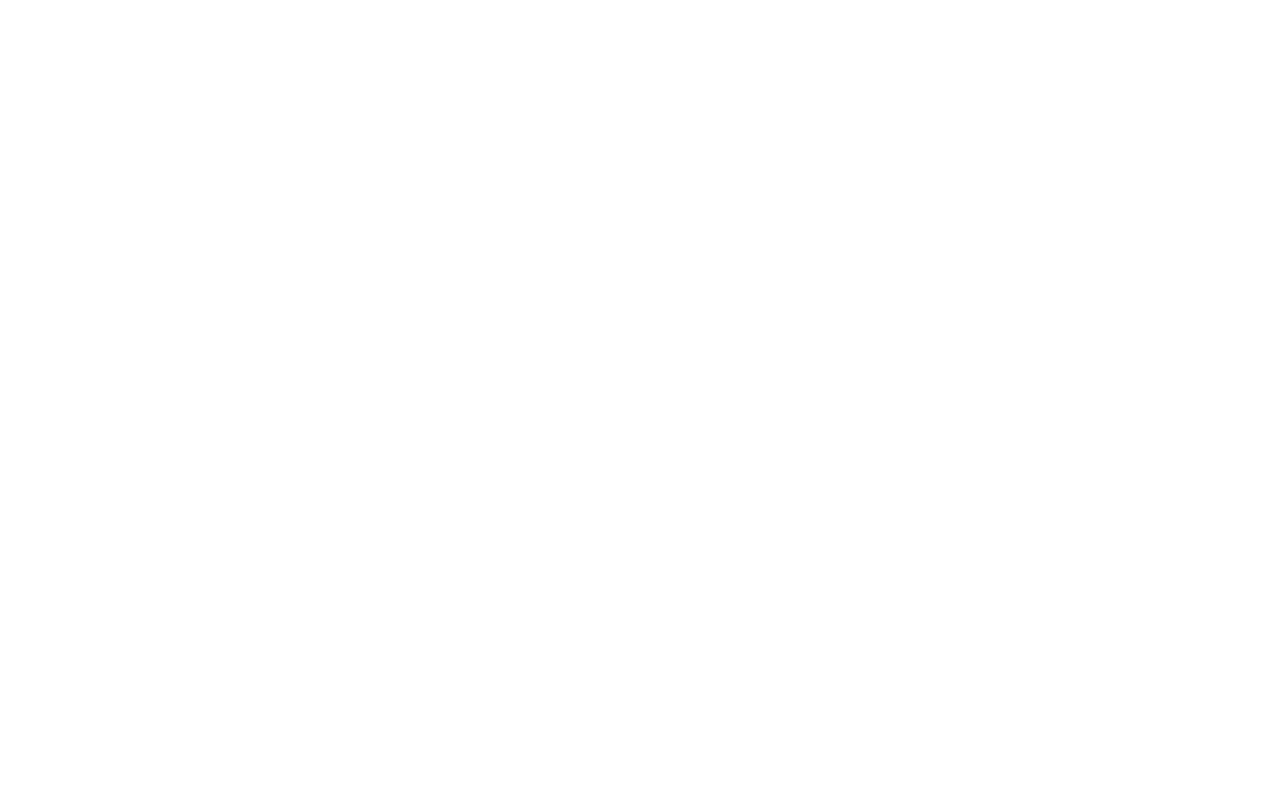
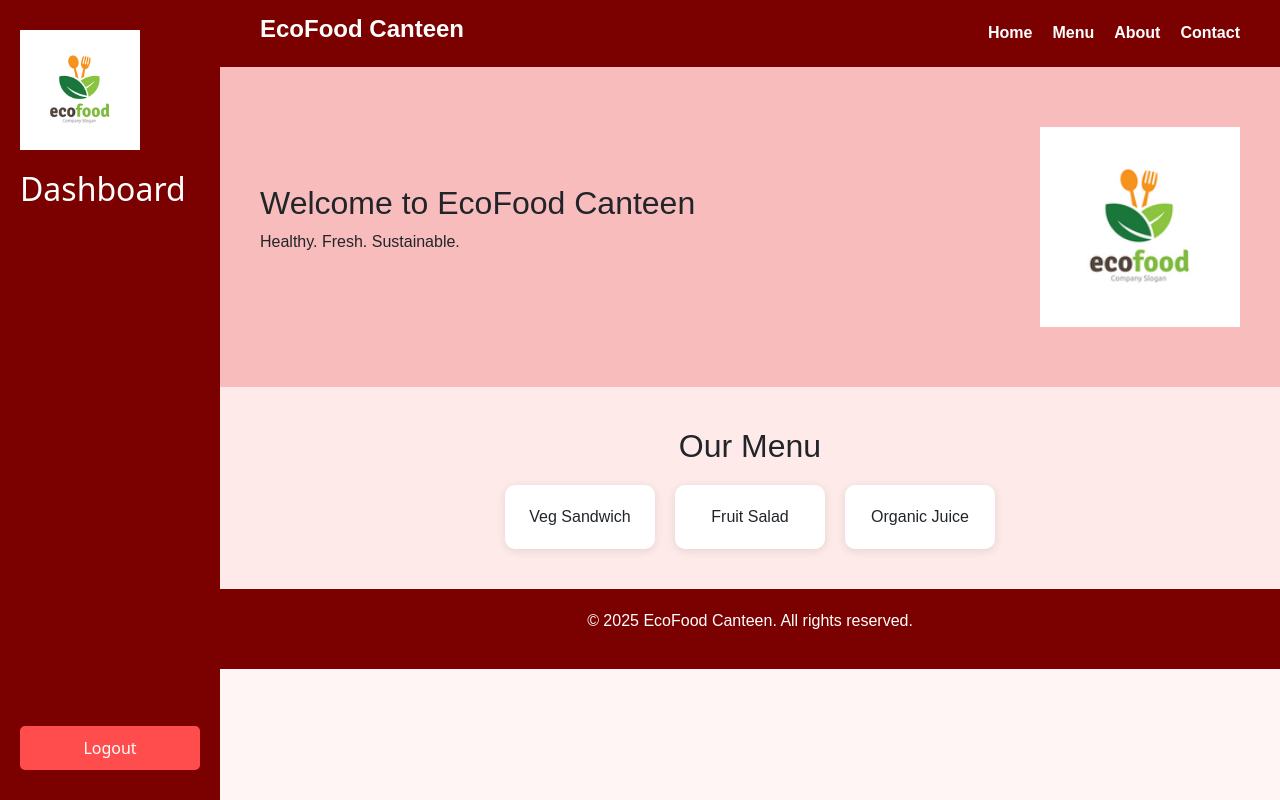
Before and after one commit to Nihar0710/Canteen, a React (Create React App) app: page /dashboard in a window 1280 px wide. Before the commit this address had no page. Built offline with nearby package versions, Linux system fonts and the light colour scheme.

Commit message:
Dash board created in Myform file

```diff
--- a/package.json
+++ b/package.json
@@ -10,6 +10,7 @@
     "bootstrap": "^5.3.5",
     "cors": "^2.8.5",
     "nodemon": "^3.1.10",
+    "qrcode": "^1.5.4",
     "react": "^19.1.0",
     "react-bootstrap": "^2.10.9",
     "react-dom": "^19.1.0",
--- a/src/Routes/Myroutes.js
+++ b/src/Routes/Myroutes.js
@@ -1,22 +1,20 @@
-import React from 'react'
-import { BrowserRouter, Route, Routes } from 'react-router-dom'
+import React from 'react';
+import { BrowserRouter, Route, Routes } from 'react-router-dom';
 
-import Login from '../components/Login/Login'
-import Register from '../components/Login/Register'
-import Myform from '../components/MyForm'
+import Login from '../components/Login/Login';
+import Register from '../components/Login/Register';
+import MyForm from '../components/MyForm';
 
 const Myroutes = () => {
   return (
-    <div>
-        <BrowserRouter>
-        <Routes>
-            <Route path="/" Component={Login}/>
-            <Route path='/Register' Component={Register}/>
-            <Route path='/Myform' Component={Myform}/>
-        </Routes>
-        </BrowserRouter>
-    </div>
-  )
-}
+    <BrowserRouter>
+      <Routes>
+        <Route path="/" element={<Login />} />
+        <Route path="/register" element={<Register />} />
+        <Route path="/dashboard" element={<MyForm />} />
+      </Routes>
+    </BrowserRouter>
+  );
+};
 
-export default Myroutes
+export default Myroutes;
--- a/src/components/Login/Login.js
+++ b/src/components/Login/Login.js
@@ -14,7 +14,7 @@ const Log = () => {
       const finddt = dt?.find((fd) => fd.name === name);
       if (finddt && finddt.password === password) {
         localStorage.setItem("Login_user", JSON.stringify(finddt));
-        navigate("/Myform");
+        navigate("/dashboard");
       } else {
         alert("Invalid Credentials");
       }
--- a/src/components/MyForm.js
+++ b/src/components/MyForm.js
@@ -1,9 +1,30 @@
 import React from "react";
-// import "./App.css";
-// import logo from '../pic1.png';
+import { useNavigate } from "react-router-dom"; // Make sure you have react-router-dom installed
 
-function Myform() {
+function MyForm() {
+  const navigate = useNavigate();
+
+  const handleLogout = () => {
+    // Add any logout logic (e.g., clearing session)
+    navigate("/"); // Redirect to login page
+  };
+
   return (
+    <div style={styles.wrapper}>
+      {/* Sidebar */}
+      <div style={styles.sidebar}>
+      <img
+        src={require("../pic1.png")}
+        alt="EcoFood Logo"
+        style={{ width: "120px", marginBottom: "20px" }}
+      />
+       <h2 style={{ marginBottom: "20px" }}>Dashboard</h2>
+        <button onClick={handleLogout} style={styles.logoutButton}>
+          Logout
+        </button>
+      </div>
+
+      {/* Main Content */}
       <div style={styles.pageContainer}>
         <header style={styles.header}>
           <h1 style={styles.logo}>EcoFood Canteen</h1>
@@ -40,11 +61,35 @@ function Myform() {
           <p>&copy; 2025 EcoFood Canteen. All rights reserved.</p>
         </footer>
       </div>
+    </div>
   );
 }
 
 const styles = {
+  wrapper: {
+    display: "flex",
+    minHeight: "100vh",
+  },
+  sidebar: {
+    width: "220px",
+    backgroundColor: "#7b0000",
+    color: "white",
+    padding: "30px 20px",
+    display: "flex",
+    flexDirection: "column",
+    justifyContent: "space-between",
+  },
+  logoutButton: {
+    marginTop: "auto",
+    padding: "10px",
+    backgroundColor: "#ff4d4d",
+    color: "white",
+    border: "none",
+    borderRadius: "5px",
+    cursor: "pointer",
+  },
   pageContainer: {
+    flex: 1,
     fontFamily: "Arial, sans-serif",
     backgroundColor: "#fff5f5",
   },
@@ -108,4 +153,4 @@ const styles = {
   },
 };
 
-export default Myform;
+export default MyForm;
```
Also changed, not shown: 1 other file (tests, documents, lock files or other folders). Lines whose indentation alone changed are shown as unchanged.
